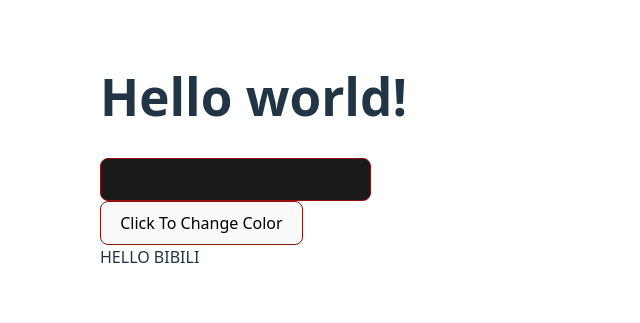
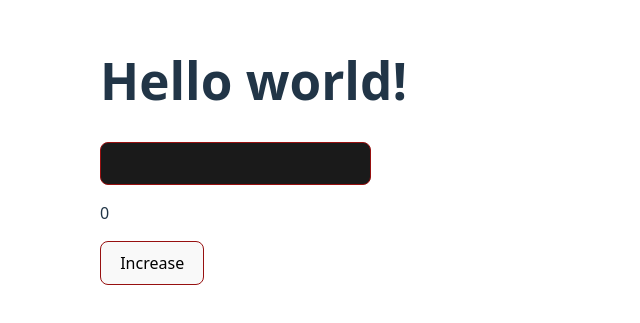
Before and after one commit to tvan-dev/exercises-react, a React (Vite) app: page / in a window 1280 px wide. Shown: the part 349-672 px from the top of the page, without its empty margins (0-640 px from the left). Built offline with nearby package versions, Linux system fonts and the light colour scheme.

Commit message:
useCallback()

```diff
--- a/src/main.jsx
+++ b/src/main.jsx
@@ -9,8 +9,8 @@ import Todo from './Todo.jsx'
 // import Content from './Timer.jsx'
 // import Content from './Avatar.jsx'
 // import Content from './UseRef.jsx'
-import Content from './MemoHOC.jsx'
-// import Content from './useCallback.jsx'
+// import Content from './MemoHOC.jsx'
+import Content from './useCallback.jsx'
 
 
 createRoot(document.getElementById('root')).render(
--- /dev/null
+++ b/src/useCallback.jsx
@@ -0,0 +1,43 @@
+    import { useState, memo, useCallback } from "react";
+
+    /* Child2: truyền props là một trong các kiểu giá trị tham chiếu - hàm - useCallback() */
+
+    const Child2 = memo((props) => {
+    console.log("Child2 rendered");
+    return <button onClick={props.onIncrease}>Increase</button>;
+    });
+
+    export default function Content() {
+    const [value, setValue] = useState("");
+    const [count, setCount] = useState(0);
+
+    // const handleIncrease = () => {
+    //     setCount(prev => prev + 1)
+    // }
+    /*Không dùng useCallback
+    Mỗi lần component cha re-render thì hàm handleIncrease được tạo lại. => một tham chiếu mới.
+    Tham chiếu mới này khác với tham chiếu cũ → memo ở Child2 coi như props đổi → Child2 re-render.
+    Dù việc re-render này không liên quan (ví dụ ở đây là chỉ nhập input thôi), Child2 vẫn render lại. ✅*/
+
+    // để khắc phục vấn đề này có thể dùng useCallback để ghi nhớ hàm
+
+    const handleIncrease = useCallback(() => {
+        setCount(prev=> prev + 1);
+    }, []);
+
+    //chỉ tạo hàm một lần khi component được mount
+    //Truyền [] → callback cố định suốt vòng đời component. setCount(prev => prev + 1) ✅ ổn định callback
+    // Truyền [deps] → Hàm chỉ được tạo lại /callback chỉ thay đổi khi deps thay đổi. setCount(count + 1)
+
+    return (
+        <div>
+        <input
+            type="text"
+            value={value}
+            onChange={(e) => setValue(e.target.value)}
+        />
+        <p>{count}</p>
+        <Child2 onIncrease={handleIncrease} />
+        </div>
+    );
+    }
```
